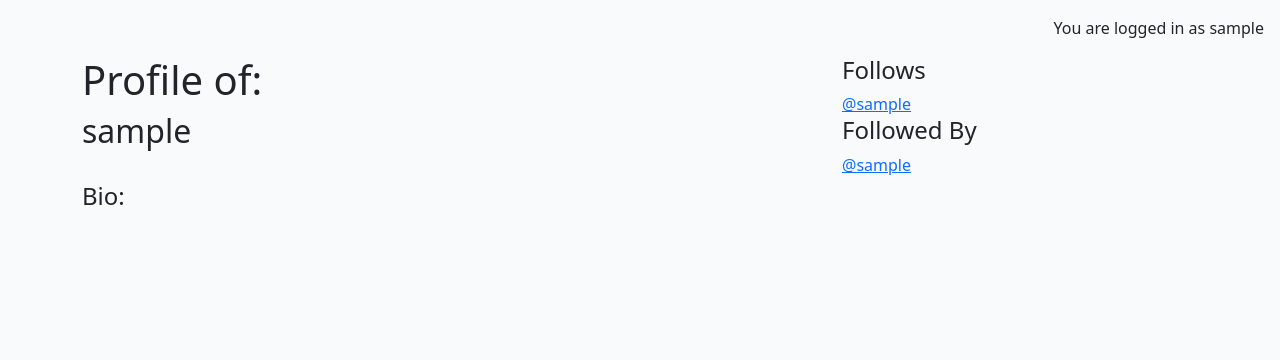
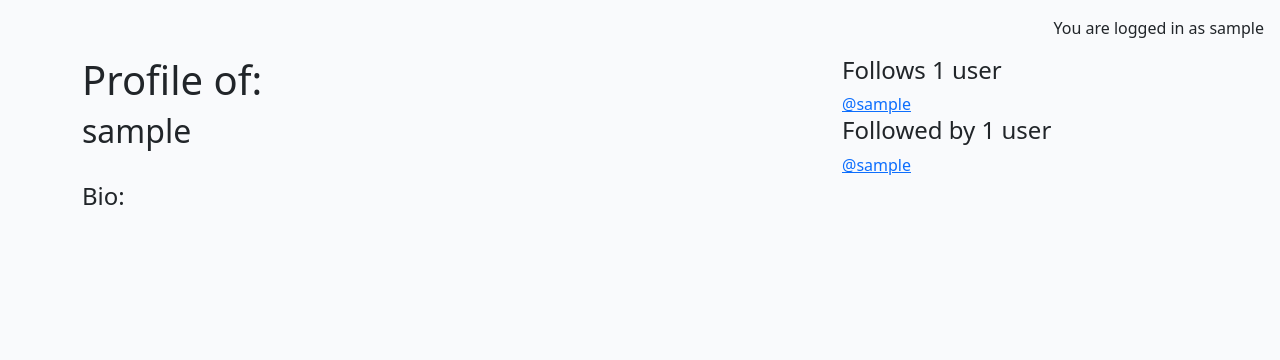
Before and after one commit to Masorr/musicians_blog, a Django app: page /blog/profile/1 in a window 1280 px wide. Shown: the part 60-420 px from the top of the page. Run offline with Django 4.2, Linux system fonts and the light colour scheme; the visitor is signed in with stand-in values (Sample User, id 1); data comes from the database, SQL or seed files in the repository.

Commit message:
Add counting to profiles + follower

```diff
--- a/blog/templates/blog/profile.html
+++ b/blog/templates/blog/profile.html
@@ -15,7 +15,13 @@
             </div>
         </div>
         <div class="col-md-4">
-            <h4>Follows</h4>
+            <h4>Follows {{ profile.follows.count }}
+                {% if profile.follows.count == 1 %}
+                user
+                {% else %}
+                users
+                {% endif %}
+            </h4>
                 {% for following in profile.follows.all %}
                     {% with following.user.username as username %}
                         {% if username|length > 30 %}
@@ -30,7 +36,14 @@
                 {% empty %}
                 No users followed yet.
                 {% endfor %}
-            <h4>Followed By</h4>
+            <h4>
+                Followed by {{ profile.followed_by.count }}
+                {% if profile.followed_by.count == 1 %}
+                user
+                {% else %}
+                users
+                {% endif %}
+            </h4>
                 {% for followed_by in profile.followed_by.all %}
                     {% with followed_by.user.username as username %}
                         {% if username|length > 30 %}
--- a/blog/templates/blog/profile_list.html
+++ b/blog/templates/blog/profile_list.html
@@ -5,6 +5,7 @@
 
 <div class="container">
     <h1>Profile list</h1>
+    <p>Total Profiles except my own: {{ profile_count }}</p>
     <br />
     {% if profiles %}
         {% for profile in profiles %}
--- a/blog/views.py
+++ b/blog/views.py
@@ -98,7 +98,8 @@ def profile_list(request):
     Profile exclude will exclude logged in user from the list of profiles
     '''
     profiles = Profile.objects.exclude(user=request.user)
-    return render(request, 'blog/profile_list.html', {'profiles':profiles})
+    profile_count = Profile.objects.exclude(user=request.user).count()
+    return render(request, 'blog/profile_list.html', {'profiles':profiles, "profile_count":profile_count,},)
 
 def profile(request, pk):
     '''
```
